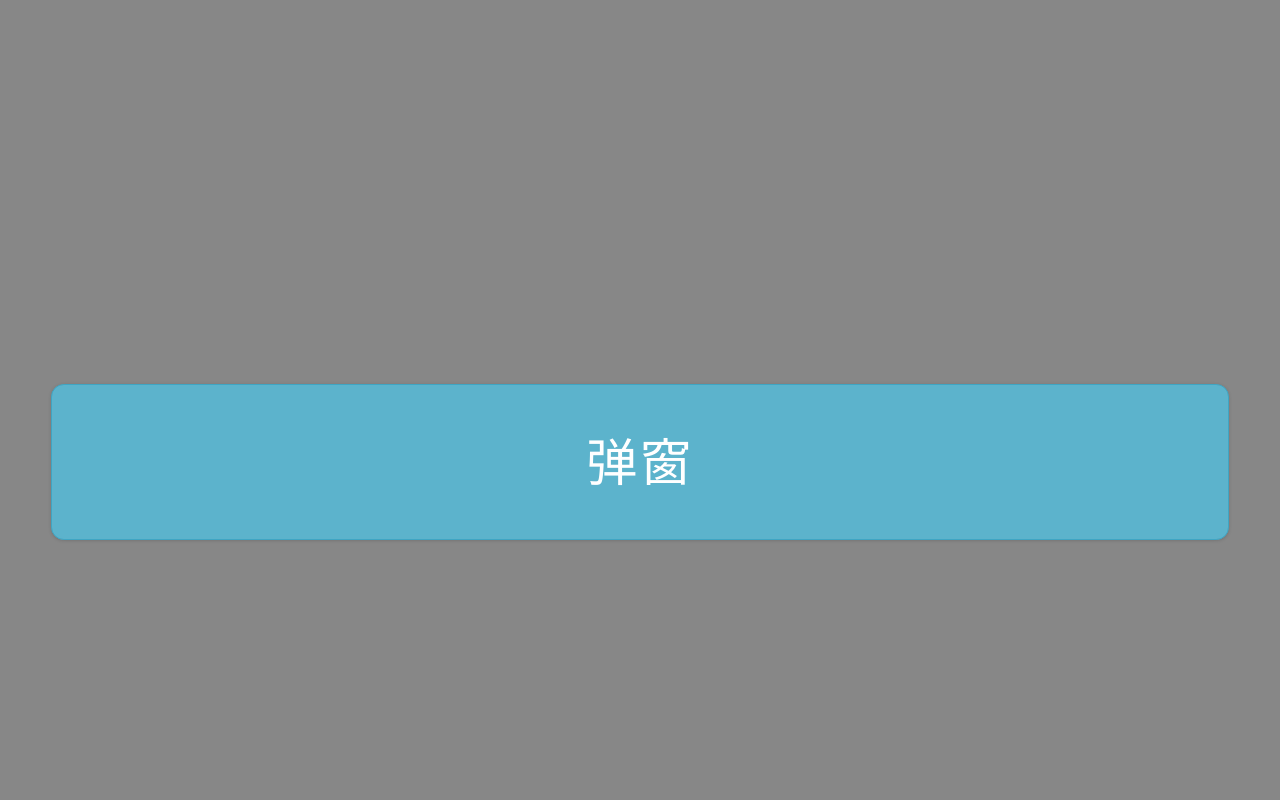
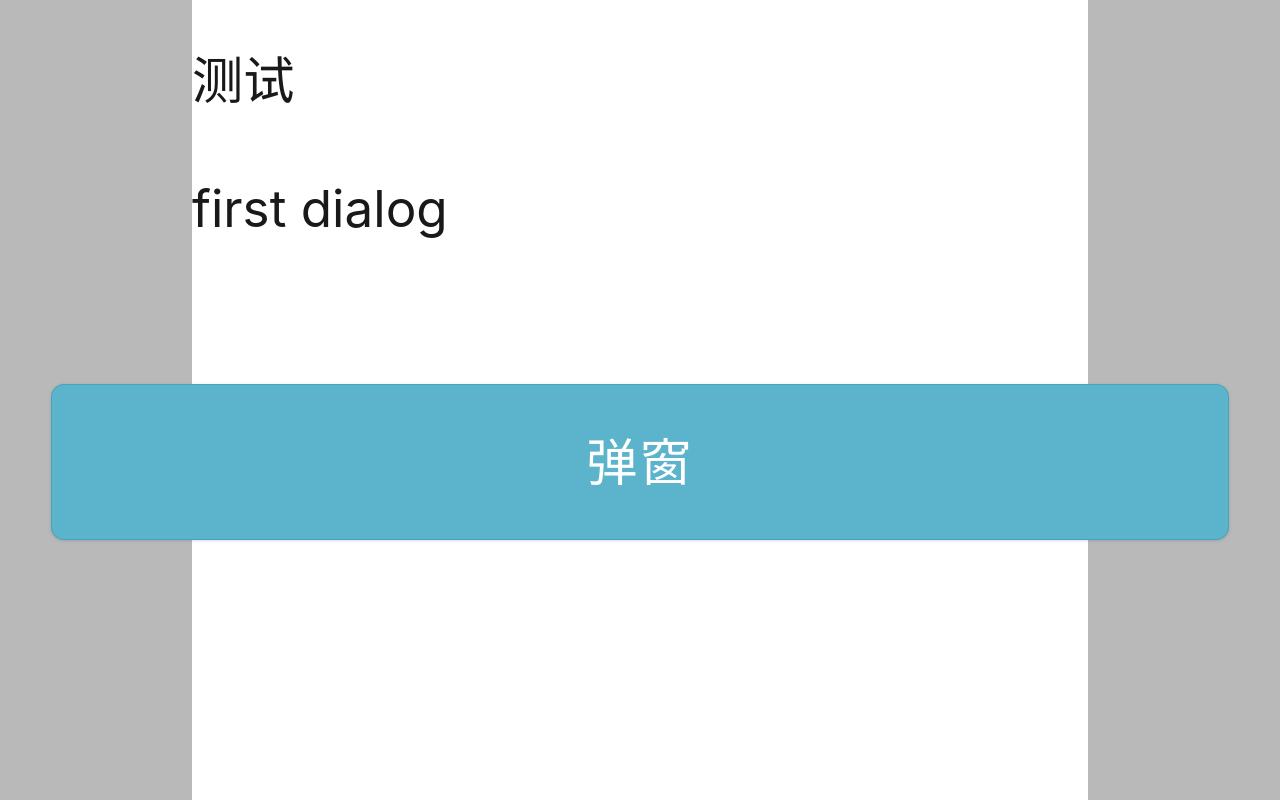
Before and after one commit to kirriri/ararin-ui-mobile, a React (Create React App) app: page / in a window 1280 px wide. Both pictures are taken after a click on the link "弹窗". Shown: the top 800 px of the page. Built offline with nearby package versions, Linux system fonts and the light colour scheme.

Commit message:
dialog dev 0618

```diff
--- a/src/App.tsx
+++ b/src/App.tsx
@@ -2,14 +2,6 @@ import React from 'react';
 import Button from './components/Button/button'
 import Icon from './components/Icon/icon'
 import Dialog from './components/dialog/dialog'
-
-type StateType = {
-    buttonState: string;
-};
-
-type propType = {
-    buttonState: string;
-};
 
 class App extends React.Component<any, any> {
 
@@ -37,6 +29,7 @@ class App extends React.Component<any, any> {
                     onClick={() => {this.setState({visible: !visible})}}
                 >弹窗</Button>
                 <Dialog
+                    maskClosable={true}
                     title="测试"
                     visible={visible}
                     maskAnimation="fade"
--- a/src/components/dialog/_style.scss
+++ b/src/components/dialog/_style.scss
@@ -5,14 +5,33 @@
     right: 0;
     bottom: 0;
     background-color: rgb(55, 55, 55);
-    background-color: rgba(55, 55, 55, 0.6);
+    background-color: rgba(55, 55, 55, 0.35);
     filter: alpha(opacity=50);
 }
+
+.ararin-dialog-wrap  {
+  position: fixed;
+  left: 0;
+  right: 0;
+  bottom: 0;
+  top: 0;
+  display: flex;
+  justify-content: center;
+  align-items: center;
+}
+
+.ararin-dialog {
+  width: 70vw;
+  height: 80vw;
+  background-color: #fff;
+  border-radius: 1.5vw;
+}
+
 @mixin fade-effect() {
-    animation-duration: .3s;
+    animation-duration: .5s;
     animation-fill-mode: both;
     animation-timing-function: cubic-bezier(0.55, 0, 0.55, 0.2);
-  }
+}
 
   .ararin-dialog-fade-enter,.ararin-dialog-fade-appear {
     opacity: 0;
@@ -25,7 +44,8 @@
     animation-play-state: paused;
   }
 
-  .ararin-dialog-fade-enter.ararin-dialog-fade-enter-active,.ararin-dialog-fade-appear.ararin-dialog-fade-appear-active  {
+  .ararin-dialog-fade-enter.ararin-dialog-fade-enter-active,
+  .ararin-dialog-fade-appear.ararin-dialog-fade-appear-active  {
     animation-name: rcDialogFadeIn;
     animation-play-state: running;
   }
@@ -55,49 +75,54 @@
 
   @keyframes rcDialogZoomIn {
     0% {
-      opacity: 0;
-      transform: scale(0, 0);
+      opacity: 0.2;
+      top: 4vw;
     }
+
     100% {
       opacity: 1;
-      transform: scale(1, 1);
+      top: 0vw;
     }
   }
   @keyframes rcDialogZoomOut {
     0% {
-
-      transform: scale(1, 1);
+      opacity: 1;
+      top: 0vw;
     }
     100% {
-      opacity: 0;
-      transform: scale(0, 0);
+      opacity: 0.2;
+      top: 4vw;
     }
   }
 
 @mixin effect() {
-    animation-duration: .3s;
+    animation-duration: .5s;
     animation-fill-mode: both;
   }
 
 .ararin-dialog-zoom-enter, .ararin-dialog-zoom-appear {
     opacity: 0;
     @include effect();
-    animation-timing-function: cubic-bezier(0.08, 0.82, 0.17, 1);
+    animation-timing-function: cubic-bezier(0,.1,.3,1);
     animation-play-state: paused;
+    position: relative;
   }
 
   .ararin-dialog-zoom-leave {
     @include effect();
-    animation-timing-function: cubic-bezier(0.6, 0.04, 0.98, 0.34);
+    animation-timing-function: cubic-bezier(0,.1,.3,1);
     animation-play-state: paused;
+    position: relative;
   }
 
   .ararin-dialog-zoom-enter.ararin-dialog-zoom-enter-active, .ararin-dialog-zoom-appear.ararin-dialog-zoom-appear-active {
     animation-name: rcDialogZoomIn;
     animation-play-state: running;
+    position: relative;
   }
 
   .ararin-dialog-zoom-leave.ararin-dialog-zoom-leave-active {
     animation-name: rcDialogZoomOut;
     animation-play-state: running;
+    position: relative;
   }
--- a/src/components/dialog/dialog.tsx
+++ b/src/components/dialog/dialog.tsx
@@ -9,34 +9,39 @@ export interface DialogBaseProps {
     visible?: boolean,
     title?: string,
     maskAnimation?: string
+    maskClosable?: boolean,
     // onClose?:
 }
 
 export const TDialog: React.FC<DialogBaseProps> = props => {
 
     const {
+        maskClosable,
         prefixCls,
         className,
         maskAnimation,
+        children,
         ...restProps
     } = props
 
     return (
         <Dialog
+            maskClosable={maskClosable}
             animation="zoom"
             maskAnimation="fade"
             className={className}
             prefixCls={prefixCls}
             {...restProps}
         >
-
+            {children}
         </Dialog>
     )
 }
 
 TDialog.defaultProps = {
     prefixCls: 'ararin-dialog',
-    maskAnimation: 'fade'
+    maskAnimation: 'fade',
+    maskClosable: false,
 }
 
 export default TDialog
```
